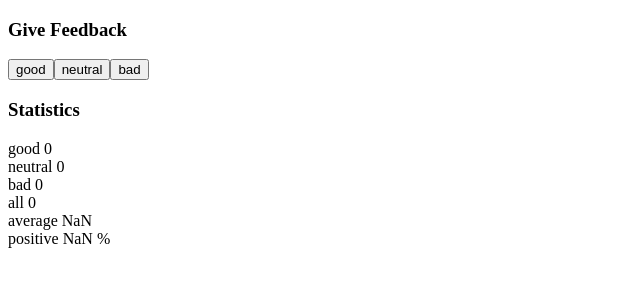
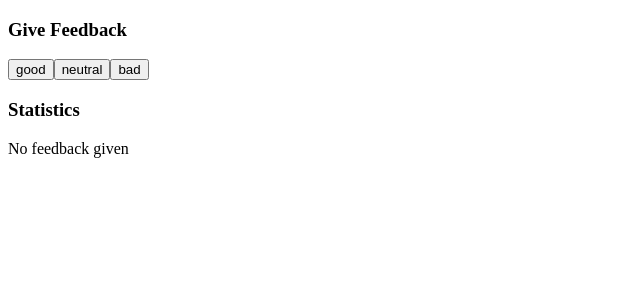
Before and after one commit to ngoxuanhuy/Fullstack-2022, a React (Create React App) app in the folder part1/unicafe/: page / in a window 1280 px wide. Shown: the top 300 px of the page, without its empty margins (0-640 px from the left). Built offline with nearby package versions, Linux system fonts and the light colour scheme.

Commit message:
Ex1.9: unicafe, step4

```diff
--- a/part1/unicafe/src/App.js
+++ b/part1/unicafe/src/App.js
@@ -1,6 +1,14 @@
 import { useState } from "react";
 
 const Statistics = ({good, neutral, bad}) => {
+  if (good === 0 && neutral === 0 && bad === 0) {
+    return (
+      <div>
+        <h3>Statistics</h3>
+        <span>No feedback given</span>
+      </div>
+    )
+  }
   return (
     <>
       <h3>Statistics</h3>
```
